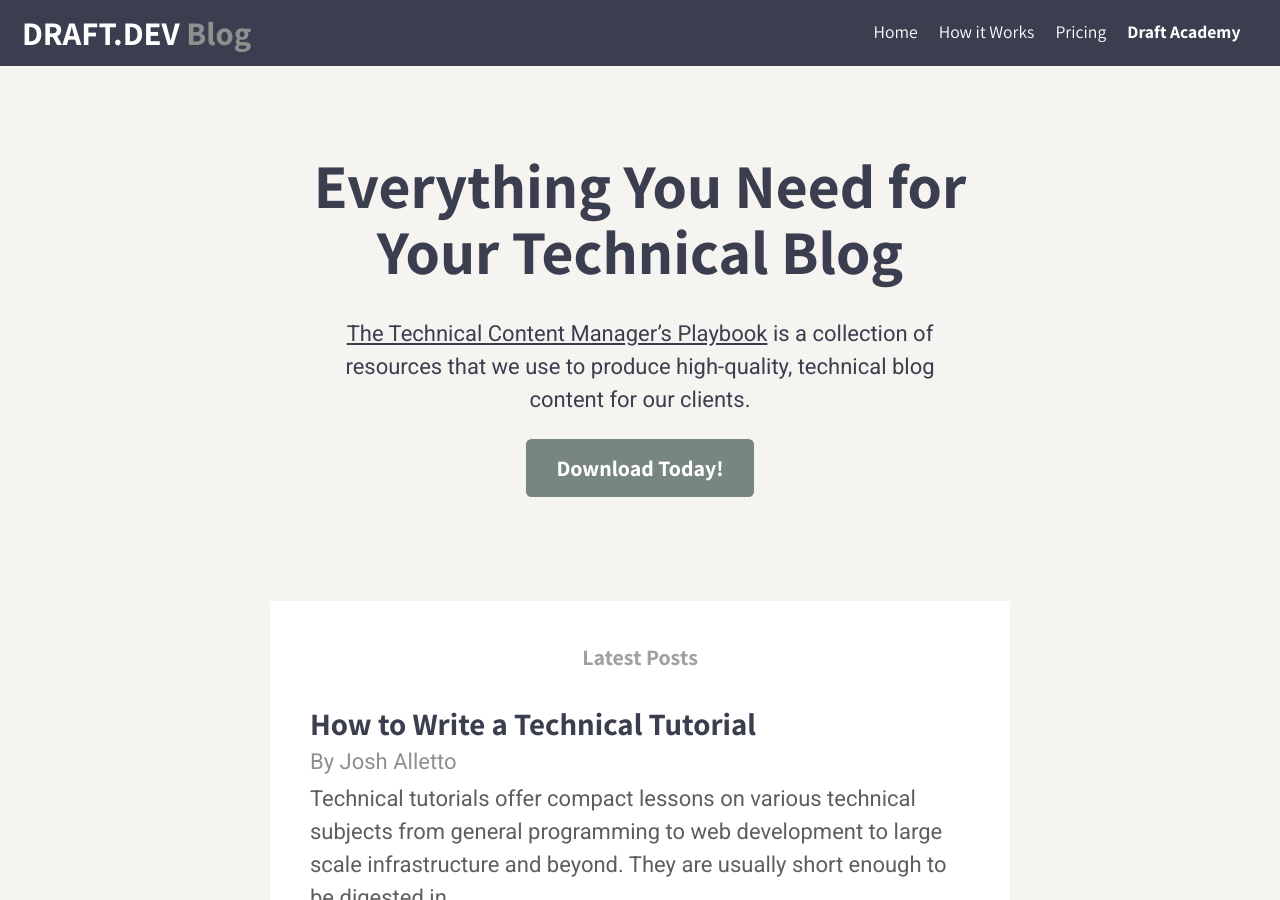
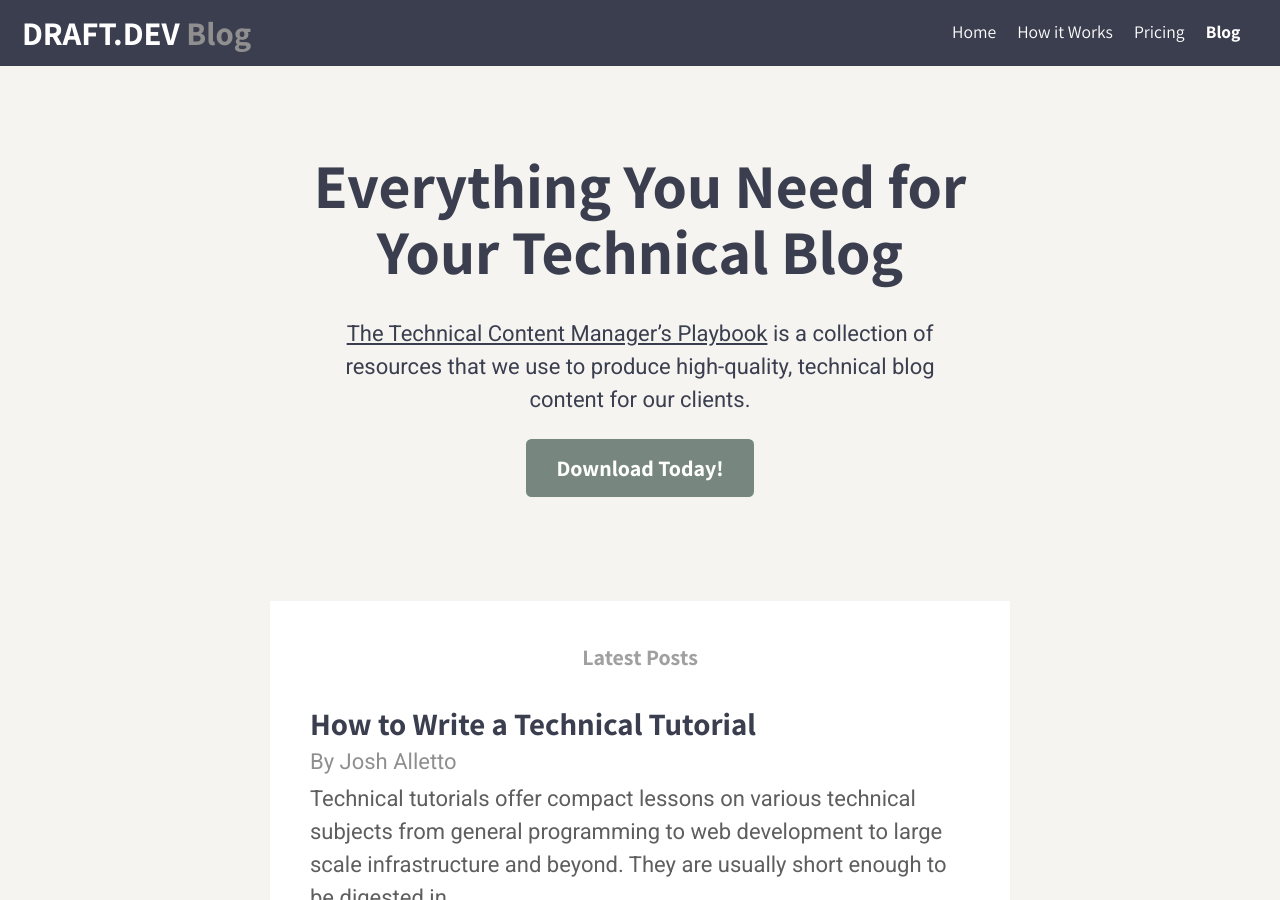
Before and after one commit to karllhughes/learn, a Jekyll site: the page built from index.html, in a window 1280 px wide and 900 px high. Built offline with Jekyll 4.4.1, drawn with Linux system fonts in a browser that asks for light colours; the list of posts is cut into pages by our own code.

Commit message:
Updating blog link

```diff
--- a/_layouts/default.html
+++ b/_layouts/default.html
@@ -16,7 +16,7 @@
         <a href="https://draft.dev/">Home</a>
         <a href="https://draft.dev/#how">How it Works</a>
         <a href="https://draft.dev/#pricing">Pricing</a>
-        <a href="{{site.baseurl}}/"><strong>Draft Academy</strong></a>
+        <a href="{{site.baseurl}}/"><strong>Blog</strong></a>
       </div>
     </section>
   </header>
```
